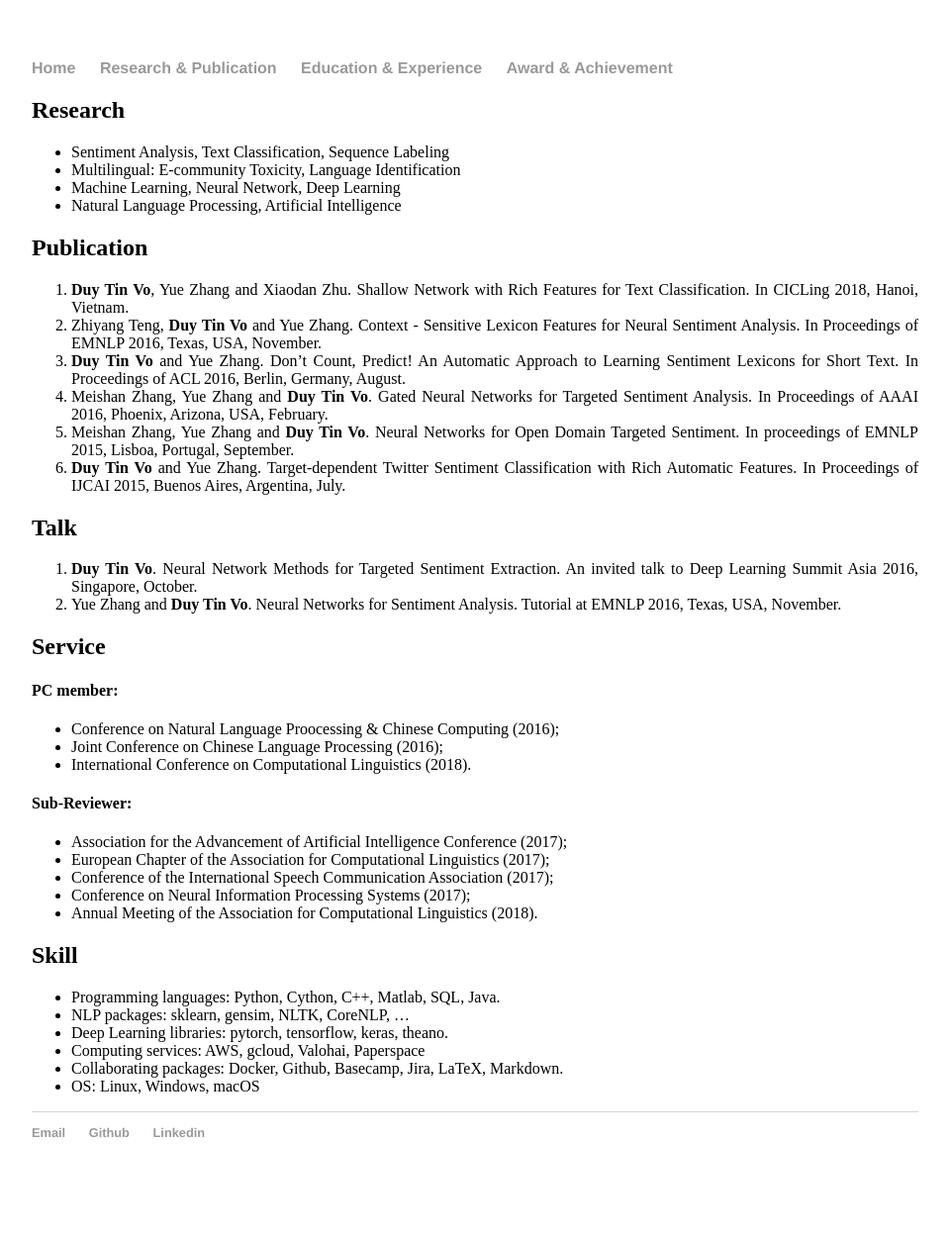
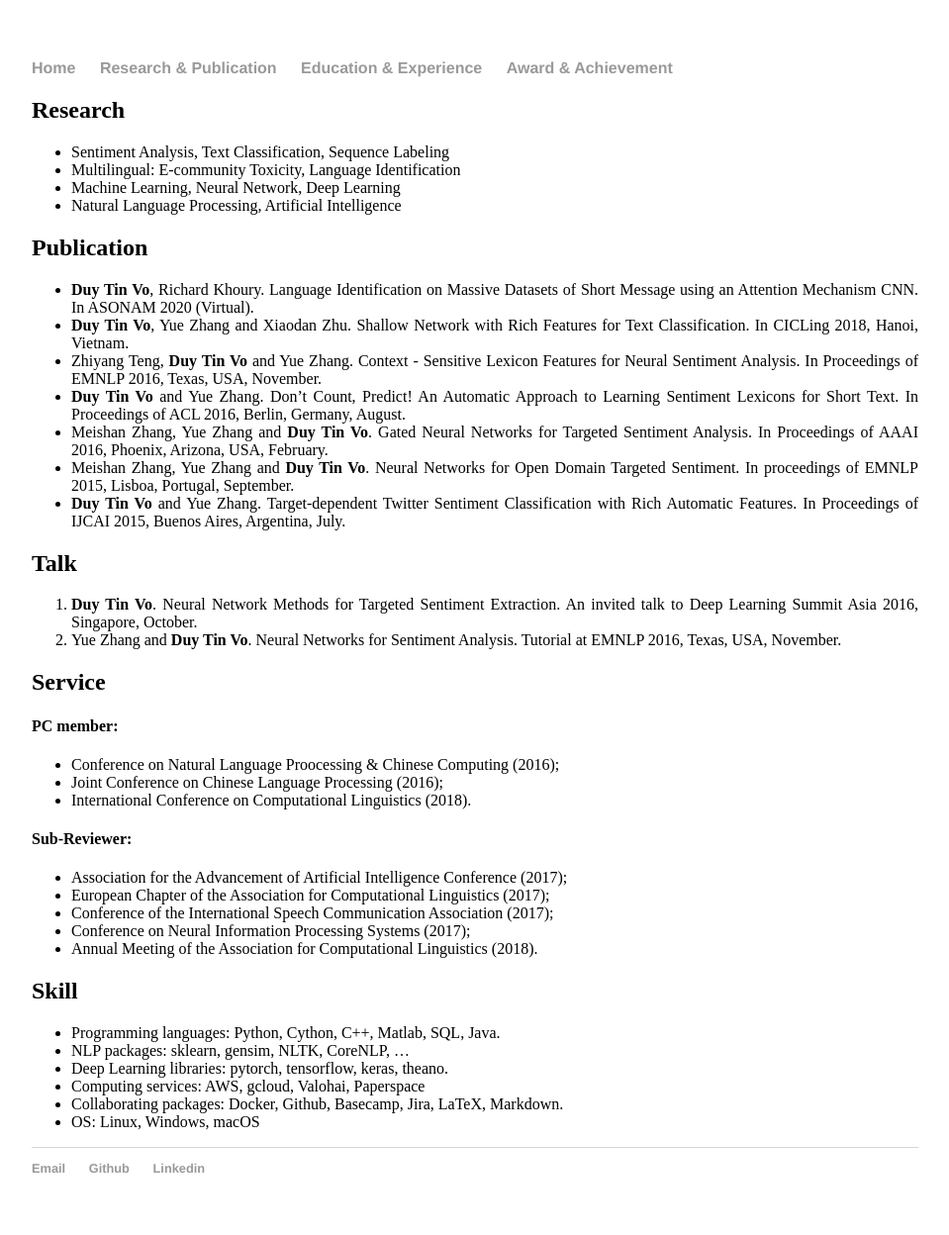
Before and after one commit to duytinvo/duytinvo.github.io, a Jekyll site: the page built from research/index.md, in a window 1280 px wide. Shown: the whole page at 99% size, without its empty margins (160-1119 px from the left). Built offline with Jekyll 4.4.1, drawn with Linux system fonts in a browser that asks for light colours; before the commit the page ends 1212 px from its top, so only the background shows below that.

Commit message:
update mainpage

```diff
--- a/about/index.html
+++ b/about/index.html
@@ -5,7 +5,8 @@
 
 		<div class="about">
 			<h1>About</h1>
-			<p>After obtaining the PhD degree in Computer Science at Singapore University of Technology and Design
+			<p>Dr. Tin D. Vo is currently an assistant professor at Lakehead University (Ontario, Canada).
+				After obtaining the PhD degree in Computer Science at Singapore University of Technology and Design
 				(Singapore) in 2017, he worked as a postdoctoral researcher at Laval University (Quebec, Canada) in
 				one year and a data scientist at Chata Technologies (Alberta, Canada) in two years. Before that,
 				he also worked as a junior lecturer at Cantho University in two years. His research interests include
--- a/research/index.md
+++ b/research/index.md
@@ -10,12 +10,13 @@
 - Natural Language Processing, Artificial Intelligence
 
 ## Publication
-1. __Duy Tin Vo__, Yue Zhang and Xiaodan Zhu. Shallow Network with Rich Features for Text Classification. In CICLing 2018, Hanoi, Vietnam.
-2. Zhiyang Teng, __Duy Tin Vo__ and Yue Zhang. Context - Sensitive Lexicon Features for Neural Sentiment Analysis. In Proceedings of EMNLP 2016, Texas, USA, November.
-3. __Duy Tin Vo__ and Yue Zhang. Don’t Count, Predict! An Automatic Approach to Learning Sentiment Lexicons for Short Text. In Proceedings of ACL 2016, Berlin, Germany, August.
-4. Meishan Zhang, Yue Zhang and __Duy Tin Vo__. Gated Neural Networks for Targeted Sentiment Analysis. In Proceedings of AAAI 2016, Phoenix, Arizona, USA, February.
-5. Meishan Zhang, Yue Zhang and __Duy Tin Vo__. Neural Networks for Open Domain Targeted Sentiment. In proceedings of EMNLP 2015, Lisboa, Portugal, September.
-6. __Duy Tin Vo__ and Yue Zhang. Target-dependent Twitter Sentiment Classification with Rich Automatic Features. In Proceedings of IJCAI 2015, Buenos Aires, Argentina, July.
+- __Duy Tin Vo__, Richard Khoury. Language Identification on Massive Datasets of Short Message using an Attention Mechanism CNN. In ASONAM 2020 (Virtual).
+- __Duy Tin Vo__, Yue Zhang and Xiaodan Zhu. Shallow Network with Rich Features for Text Classification. In CICLing 2018, Hanoi, Vietnam.
+- Zhiyang Teng, __Duy Tin Vo__ and Yue Zhang. Context - Sensitive Lexicon Features for Neural Sentiment Analysis. In Proceedings of EMNLP 2016, Texas, USA, November.
+- __Duy Tin Vo__ and Yue Zhang. Don’t Count, Predict! An Automatic Approach to Learning Sentiment Lexicons for Short Text. In Proceedings of ACL 2016, Berlin, Germany, August.
+- Meishan Zhang, Yue Zhang and __Duy Tin Vo__. Gated Neural Networks for Targeted Sentiment Analysis. In Proceedings of AAAI 2016, Phoenix, Arizona, USA, February.
+- Meishan Zhang, Yue Zhang and __Duy Tin Vo__. Neural Networks for Open Domain Targeted Sentiment. In proceedings of EMNLP 2015, Lisboa, Portugal, September.
+- __Duy Tin Vo__ and Yue Zhang. Target-dependent Twitter Sentiment Classification with Rich Automatic Features. In Proceedings of IJCAI 2015, Buenos Aires, Argentina, July.
 
 ## Talk
 1. __Duy Tin Vo__. Neural Network Methods for Targeted Sentiment Extraction. An invited talk to Deep Learning Summit Asia 2016, Singapore, October.
```
Also changed, not shown: index.html (+14 -13 lines).
